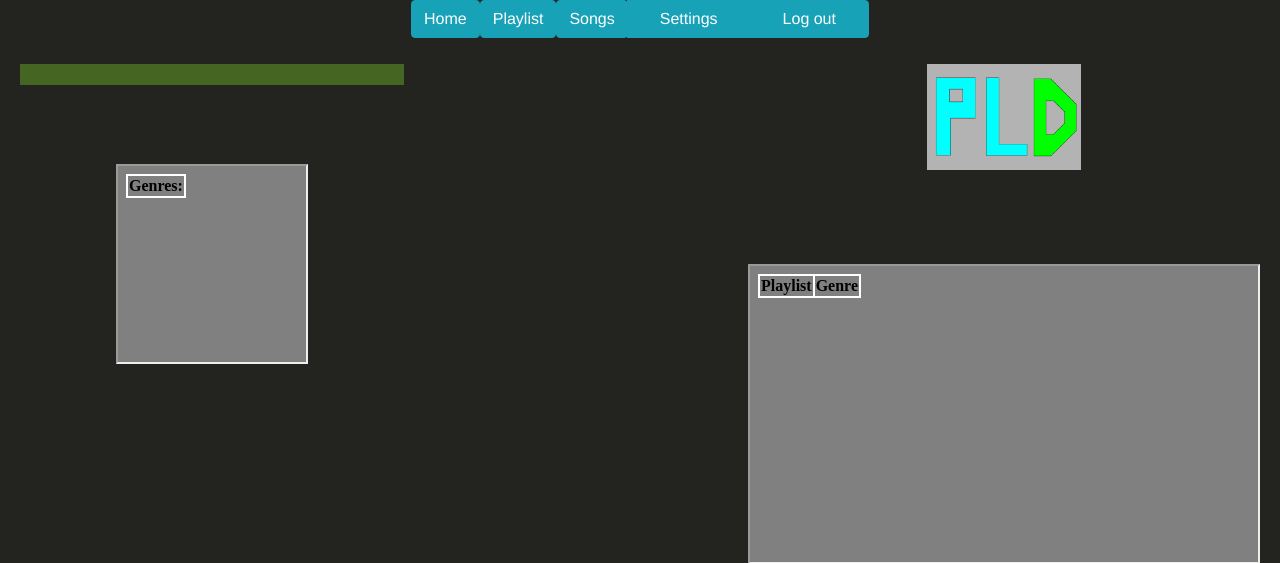
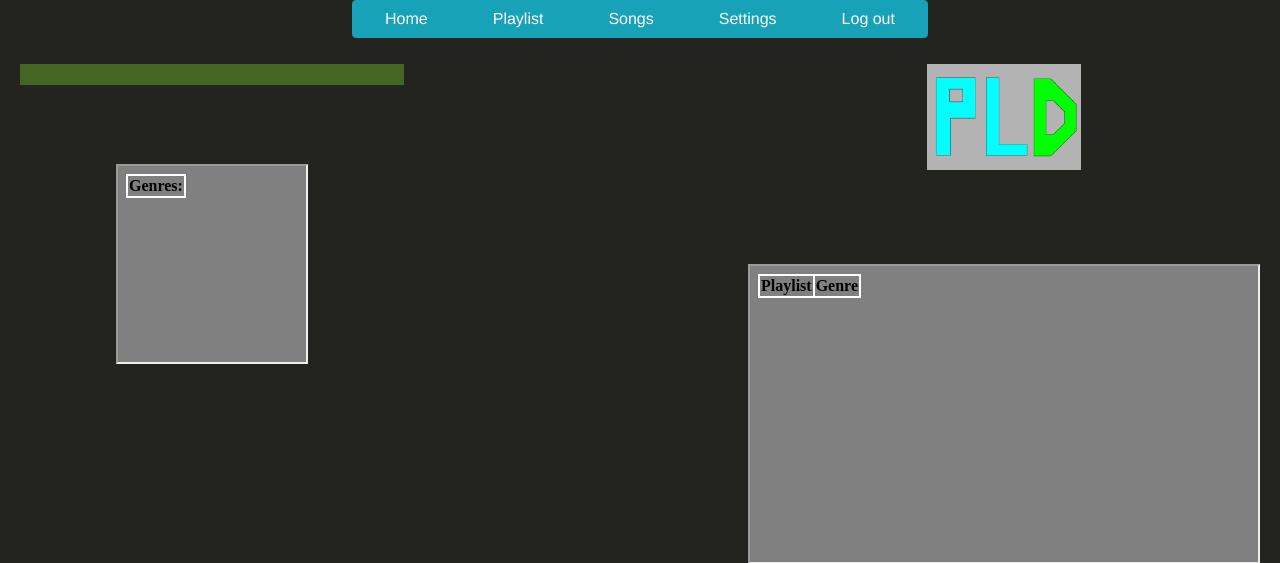
Before and after one commit to Tooo/Playlist-Database, a Flask app: page /songs in a window 1280 px wide. Shown: the part 56-619 px from the top of the page. Run offline with Flask 2, Linux system fonts and the light colour scheme; data that the repository does not hold is empty; some libraries are stand-ins or nearby versions.

Commit message:
Prefill songs tables

```diff
--- a/app.py
+++ b/app.py
@@ -30,21 +30,23 @@ def home_page():
                 userManager.insert_user(user)
             else:
                 message = "Hello " + username
-        elif 'genreButton' in request.form:
-            username = request.cookies.get('username')
-            genre = request.form['genre']
-            user = User(username)
-            if userManager.is_genre_in_user_genre(user, genre):
-                userManager.delete_user_genre(user, genre)
-            else:
-                userManager.insert_user_genre(user, genre)
-            message = "Hello " + username
+        # elif 'genreButton' in request.form:
+        #     username = request.cookies.get('username')
+        #     genre = request.form['genre']
+        #     user = User(username)
+        #     if userManager.is_genre_in_user_genre(user, genre):
+        #         userManager.delete_user_genre(user, genre)
+        #     else:
+        #         userManager.insert_user_genre(user, genre)
+        #     message = "Hello " + username
         else:
             username = request.cookies.get('username')
             user = User(username)
             message = "Hello " + username
         genres = userManager.get_user_genre(user)
-        resp = make_response(render_template("index.html", message=message, genres=genres))
+        songManager = SongManager()
+        songList = songManager.get_songs()
+        resp = make_response(render_template("index.html", message=message, genres=genres, songList=songList))
         resp.set_cookie('username', username)
         return resp
 
--- a/templates/index.html
+++ b/templates/index.html
@@ -52,18 +52,9 @@
 			<section id="tabgroup_main_container" class="tabgroup">
 				<div class="nav nav-pills justify-content-center">
 					<div class="btn-group d-flex" role="group">
-                        <form action="http://localhost:5000/home#home" method="POST">
-                            <input class="btn btn-info w-20" type="submit" name="home" value="Home">
-{#                            <a class="btn btn-info w-20" href = "#home"     id = "main_home"     > Home </a>#}
-                        </form>
-                        <form action="http://localhost:5000/playlist#playlist" method="POST">
-                            <input class="btn btn-info w-20" type="submit" name="playlist" value="Playlist">
-{#                            <a class="btn btn-info w-20" href = "#playlist" id = "main_playlist" > Playlist </a>#}
-                        </form>
-                        <form action="http://localhost:5000/songs#songs" method="POST">
-                            <input class="btn btn-info w-20" type="submit" name="songs" value="Songs">
-{#                          <a class="btn btn-info w-20" href = "#songs"    id = "main_songs"    > Songs </a>#}
-                        </form>
+                        <a class="btn btn-info w-20" href = "#home"     id = "main_home"     > Home </a>
+                        <a class="btn btn-info w-20" href = "#playlist" id = "main_playlist" > Playlist </a>
+                        <a class="btn btn-info w-20" href = "#songs"    id = "main_songs"    > Songs </a>
 						<a class="btn btn-info w-20" href = "#settings" id = "main_settings" > Settings </a>
 						<a class="btn btn-info w-20" href = "#logout"   id = "main_logout"   > Log out </a>
 					</div>
```
